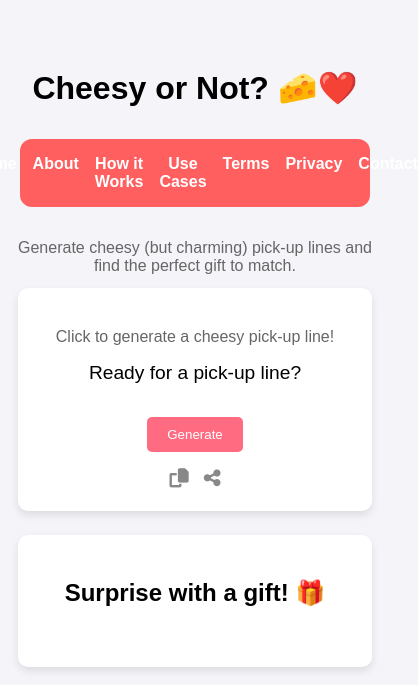
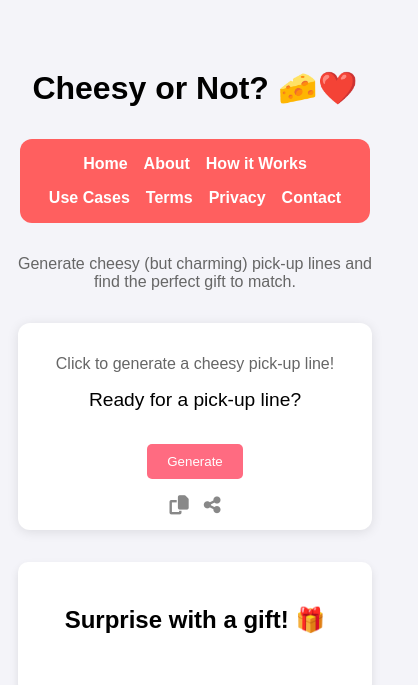
Before and after one commit to Anubis747/cor, a plain HTML site: page index.html in a window 390 px wide. Shown: the top 685 px of the page, 418 px wide, since content can reach past the window. Drawn offline with Linux system fonts and the light colour scheme.

Commit message:
Update index.html

```diff
--- a/index.html
+++ b/index.html
@@ -31,6 +31,7 @@
   <style>
     .nav-tabs {
       display: flex;
+      flex-wrap: wrap;
       justify-content: center;
       gap: 1rem;
       margin: 2rem auto;
@@ -59,6 +60,18 @@
     }
     .contact a:hover {
       text-decoration: underline;
+    }
+    .card {
+      max-width: 900px;
+      margin: 2rem auto;
+      padding: 2rem;
+      border-radius: 12px;
+      box-shadow: 0 2px 12px rgba(0, 0, 0, 0.1);
+    }
+    @media (max-width: 600px) {
+      .card {
+        padding: 1rem;
+      }
     }
   </style>
 </head>
```
